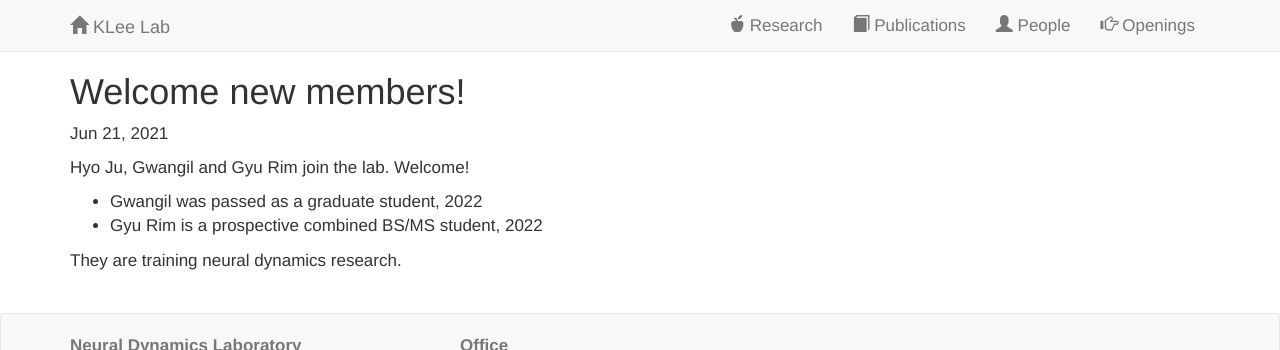
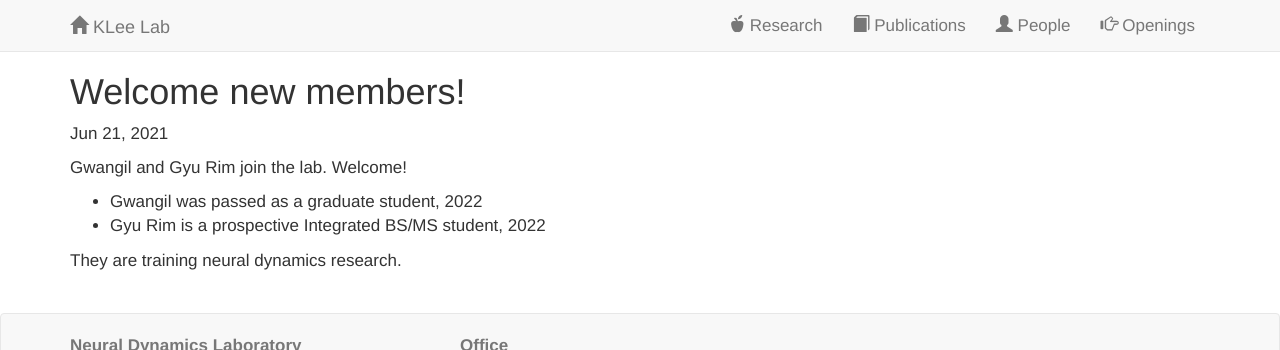
Before and after one commit to kleelab/kleelab.github.io, a Jekyll site: the page built from _posts/2021-06-21-New members.md, in a window 1280 px wide. Shown: the top 350 px of the page. Built offline with Jekyll 4.4.1, drawn with Linux system fonts in a browser that asks for light colours; nearby versions of some CDN libraries; a style sheet for code colours, icons or effects is not loaded.

Commit message:
Update 2021-06-21-New members.md

```diff
--- a/_posts/2021-06-21-New members.md
+++ b/_posts/2021-06-21-New members.md
@@ -6,9 +6,9 @@ excerpt: >
 ---
 
 
-  Hyo Ju, Gwangil and Gyu Rim join the lab.  Welcome!
+  Gwangil and Gyu Rim join the lab.  Welcome!
 
   - Gwangil was passed as a graduate student, 2022
-  - Gyu Rim is a prospective combined BS/MS student, 2022
+  - Gyu Rim is a prospective Integrated BS/MS student, 2022
 
   They are training neural dynamics research.
```
